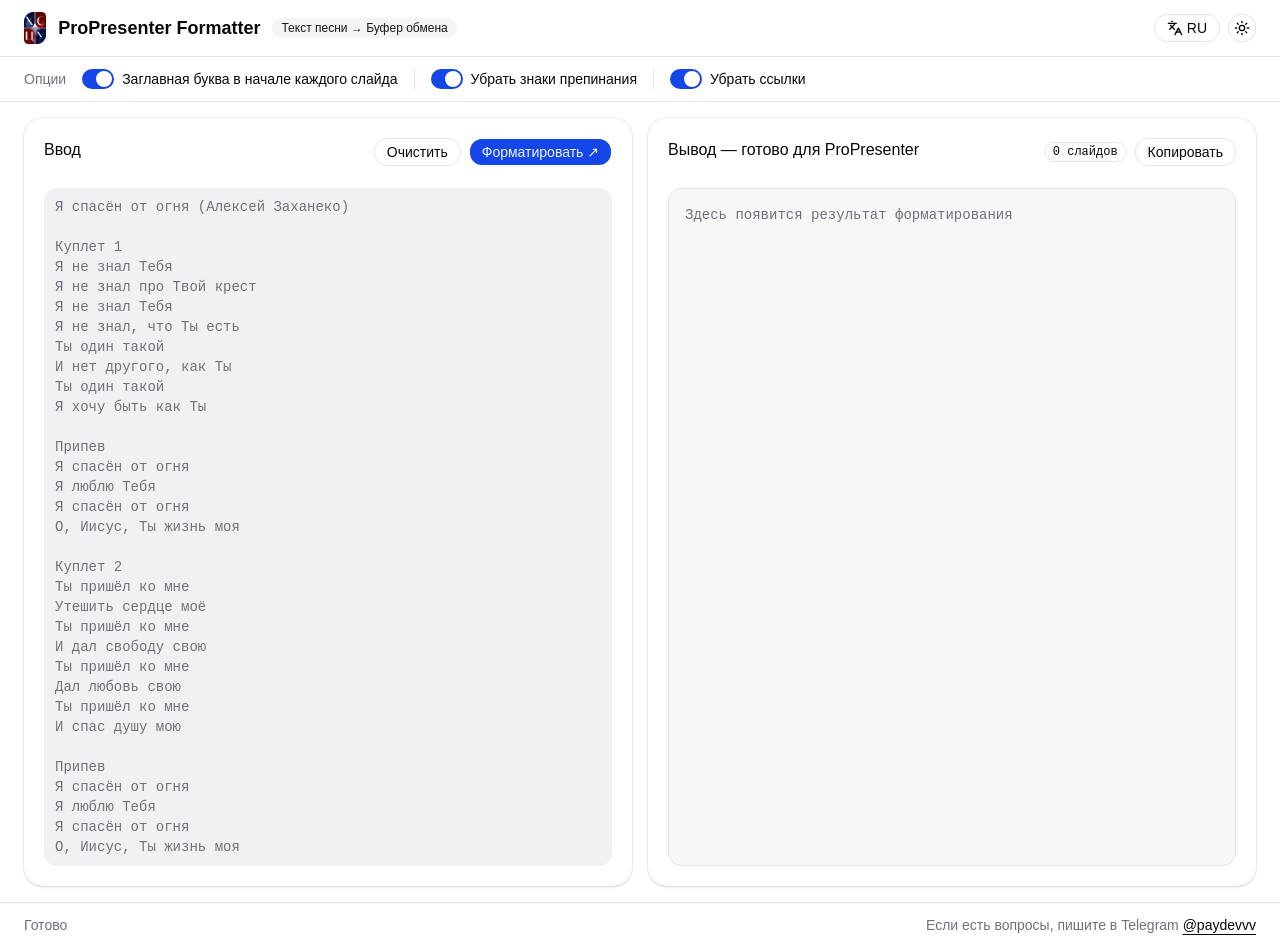
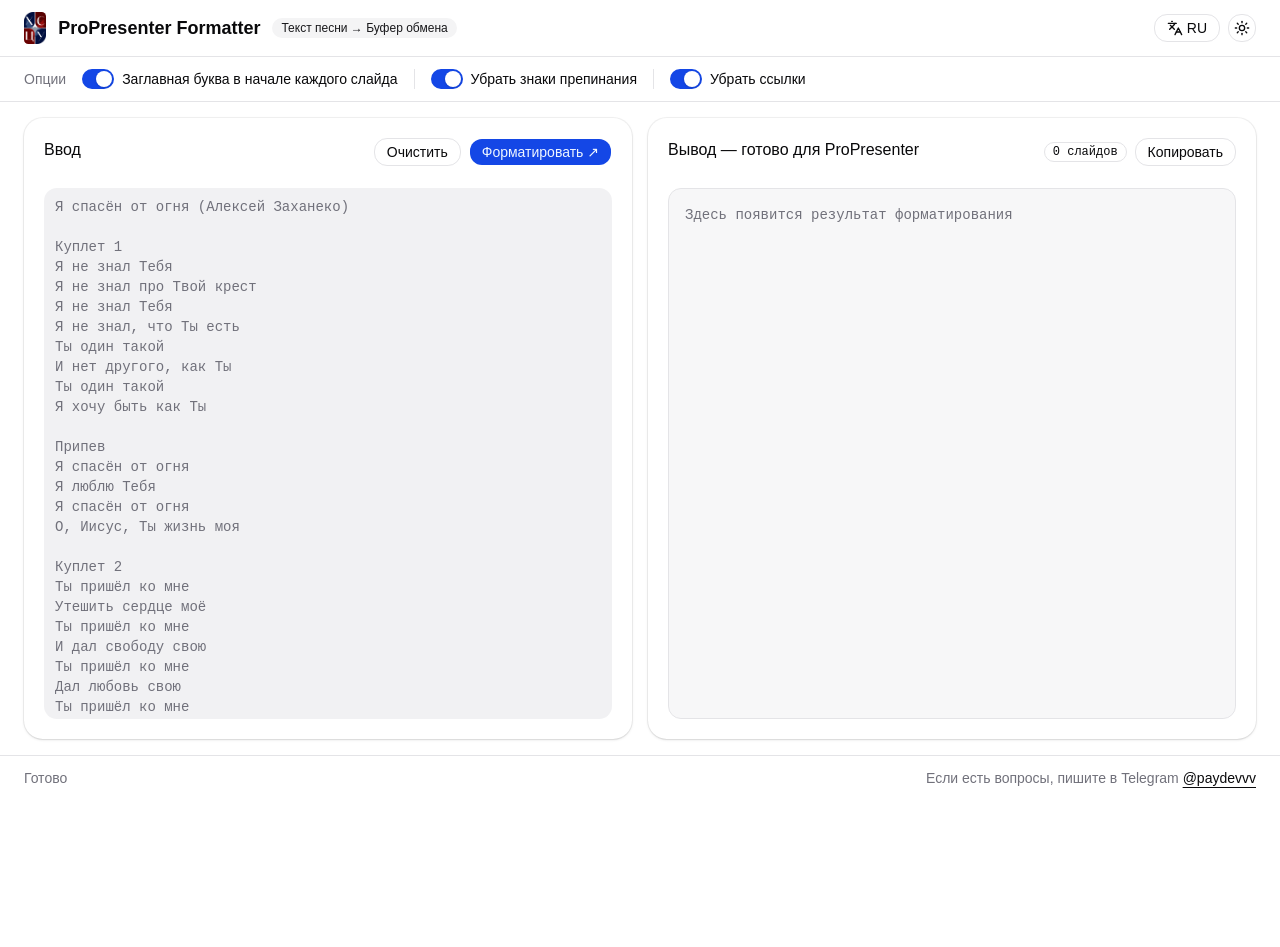
Before and after one commit to progeroffline/propresentor-formatter, a React (Vite) app: page / in a window 1280 px wide. After the commit the page ends 800 px from the top, so only its background shows below. Built offline with nearby package versions, Linux system fonts and the light colour scheme.

Commit message:
feat: make page static and add scroll to panels

```diff
--- a/src/App.tsx
+++ b/src/App.tsx
@@ -12,7 +12,7 @@ export function App() {
 
   return (
     <TooltipProvider>
-      <div className="flex min-h-svh flex-col bg-background">
+      <div className="flex h-svh flex-col overflow-hidden bg-background">
         <FormatterHeader />
         <OptionsBar
           capitalizeSlides={formatter.capitalizeSlides}
@@ -23,7 +23,7 @@ export function App() {
           onRemoveLinksChange={formatter.setRemoveLinks}
         />
 
-        <main className="grid flex-1 grid-cols-1 gap-4 overflow-hidden p-4 sm:px-6 lg:grid-cols-2">
+        <main className="grid min-h-0 flex-1 grid-cols-1 gap-4 overflow-hidden p-4 sm:px-6 lg:grid-cols-2">
           <InputPanel
             value={formatter.inputText}
             onValueChange={formatter.setInputText}
--- a/src/components/formatter/input-panel.tsx
+++ b/src/components/formatter/input-panel.tsx
@@ -66,7 +66,7 @@ export function InputPanel({
           value={value}
           onChange={(event) => onValueChange(event.target.value)}
           placeholder={strings.input.placeholder}
-          className="h-full font-mono"
+          className="field-sizing-fixed h-full overflow-y-auto font-mono"
         />
       </CardContent>
     </Card>
```
